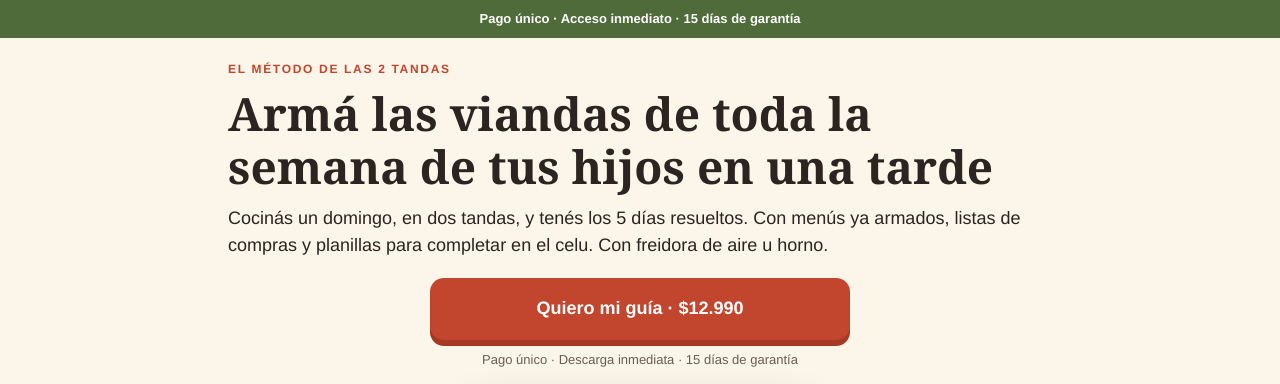
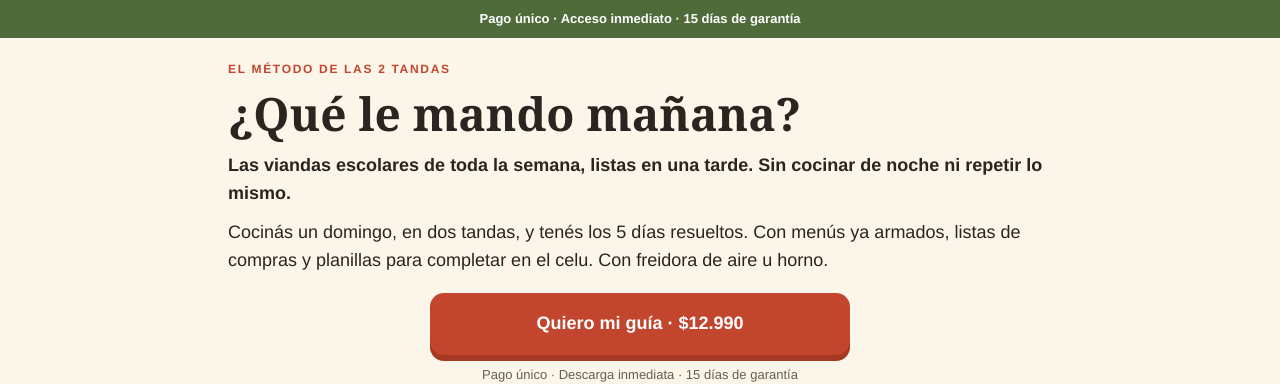
Before and after one commit to EzequeielRamirez/viandas-en-una-tarde, a plain HTML site: page index.html in a window 1280 px wide. Shown: the top 384 px of the page. Drawn offline with Linux system fonts and the light colour scheme.

Commit message:
Nuevo nombre y portada: Qué le mando mañana

```diff
--- a/index.html
+++ b/index.html
@@ -3,7 +3,7 @@
 <head>
 <meta charset="utf-8">
 <meta name="viewport" content="width=device-width, initial-scale=1">
-<title>Viandas en una Tarde · Las viandas de la semana, en una tarde</title>
+<title>¿Qué le mando mañana? · Las viandas escolares de toda la semana, listas en una tarde</title>
 <meta name="description" content="Guía digital con el método de las 2 tandas: menús de 4 semanas, listas de compras y planillas para completar en el celular. Con freidora de aire u horno.">
 <style>
   :root{--terra:#C2452D;--terra-d:#A63923;--olive:#4F6B3A;--cream:#FBF5EA;--ink:#2B2420;--soft:#F3E9D7;--line:#E5D6BE;--muted:#6b5d52}
@@ -80,11 +80,12 @@
 <section class="hero">
   <div class="wrap">
     <div class="kicker">El método de las 2 tandas</div>
-    <h1>Armá las viandas de toda la semana de tus hijos en una tarde</h1>
+    <h1>¿Qué le mando mañana?</h1>
+    <p class="sub"><b>Las viandas escolares de toda la semana, listas en una tarde. Sin cocinar de noche ni repetir lo mismo.</b></p>
     <p>Cocinás un domingo, en dos tandas, y tenés los 5 días resueltos. Con menús ya armados, listas de compras y planillas para completar en el celu. Con freidora de aire u horno.</p>
     <a class="btn" href="https://pay.hotmart.com/I108663604Y?checkoutMode=10">Quiero mi guía · $12.990</a>
     <p class="micro">Pago único · Descarga inmediata · 15 días de garantía</p>
-    <img class="cover" src="img/portada.jpg" alt="Portada de la guía Viandas en una Tarde" width="330" height="587">
+    <img class="cover" src="img/portada.jpg" alt="Portada de la guía ¿Qué le mando mañana?" width="330" height="587">
     <ul class="chips">
       <li>Menús de 4 semanas</li><li>Listas de compras</li><li>6 bonus incluidos</li><li>PDF pensado para el celu</li>
     </ul>
@@ -128,7 +129,7 @@
     <h2>Todo lo que incluye</h2>
     <img src="img/mockups-incluye.png" alt="La guía en tablet, celular y libro, junto a los productos complementarios" width="1200" height="900" style="border-radius:16px">
     <ul class="ticks">
-      <li><b>La guía "Viandas en una Tarde"</b> en PDF, pensada para leerse en el celu, con índice con botones y campos para completar.</li>
+      <li><b>La guía "¿Qué le mando mañana?"</b> en PDF, pensada para leerse en el celu, con índice con botones y campos para completar.</li>
       <li>El <b>método paso a paso</b> y un ejemplo real en cada capítulo.</li>
       <li><b>Menús de 4 semanas</b> sin repetir, con lista de compras de cada semana.</li>
       <li><b>Recetas pensadas para freidora de aire</b>, y una tabla de partida para horno.</li>
```
Also changed, not shown: img/portada.jpg.
